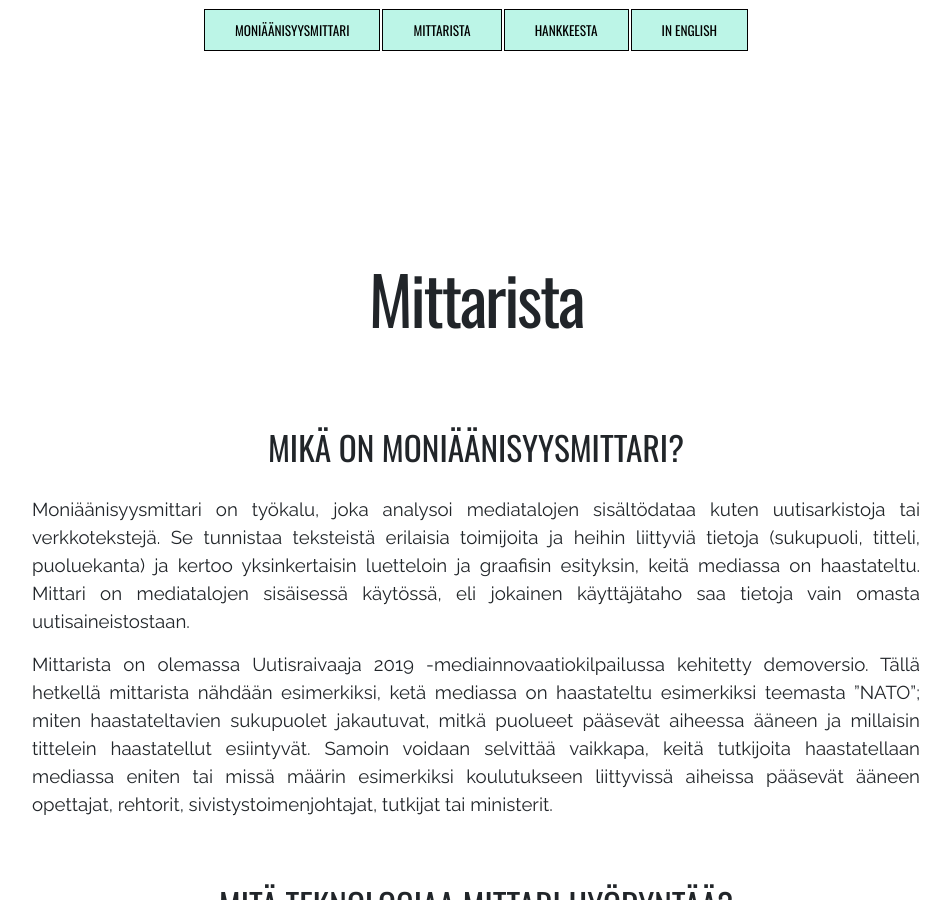
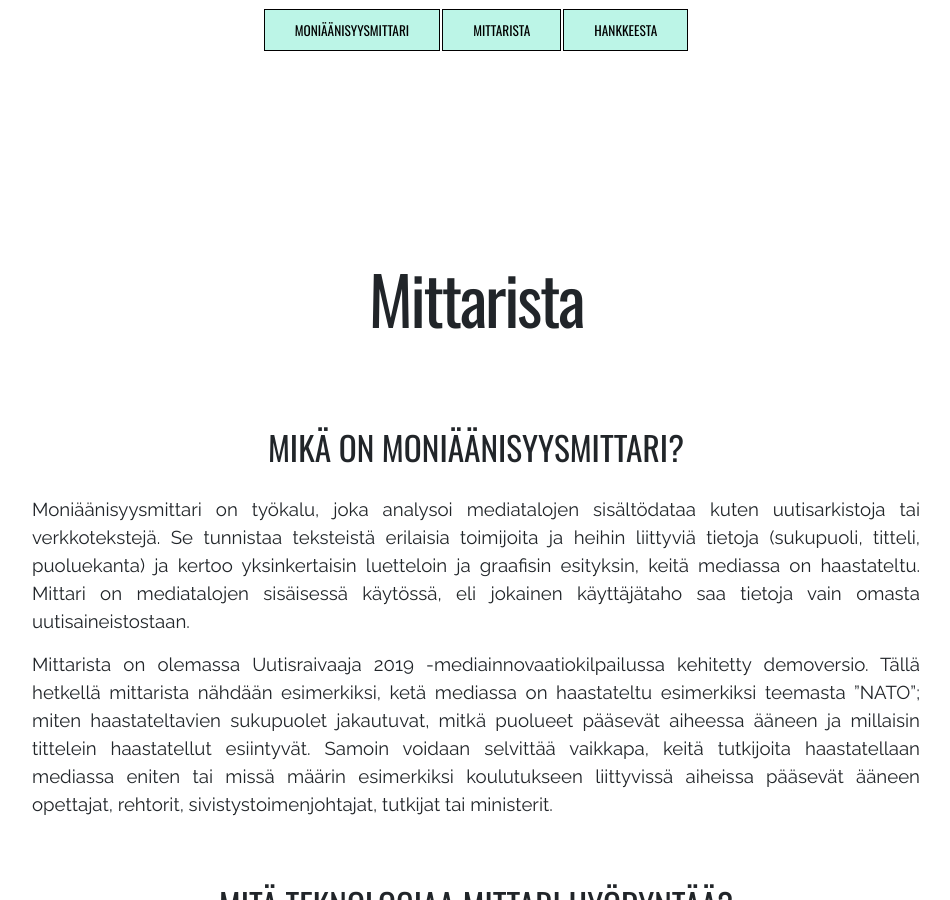
Before and after one commit to Sopiva-Sovittelujournalistit/moniaanisyysmittari-pages, a Jekyll site: the page built from mittari.md, in a window 1280 px wide and 900 px high. Shown: the whole window, without its empty margins (164-1114 px from the left). Built offline with Jekyll 4.4.1, drawn with Linux system fonts in a browser that asks for light colours.

Commit message:
Removed english version menu link

```diff
--- a/_includes/header.html
+++ b/_includes/header.html
@@ -52,6 +52,5 @@
 <li id="" class="menu-item menu-item-type-post_type menu-item-object-page"><a href="./mittari.html">Mittarista</a></li>
 <li id="" class="menu-item menu-item-type-post_type menu-item-object-page"><a href="./hanke.html">Hankkeesta</a></li>
 <!-- <li id="" class="menu-item menu-item-type-post_type menu-item-object-page"><a href="/ota-yhteytta/">Ota yhteyttä</a></li> -->
-<li id="" class="menu-item menu-item-type-post_type menu-item-object-page"><a href="./english.html">In English</a></li>
 </ul>        </div>
     </nav>
```
